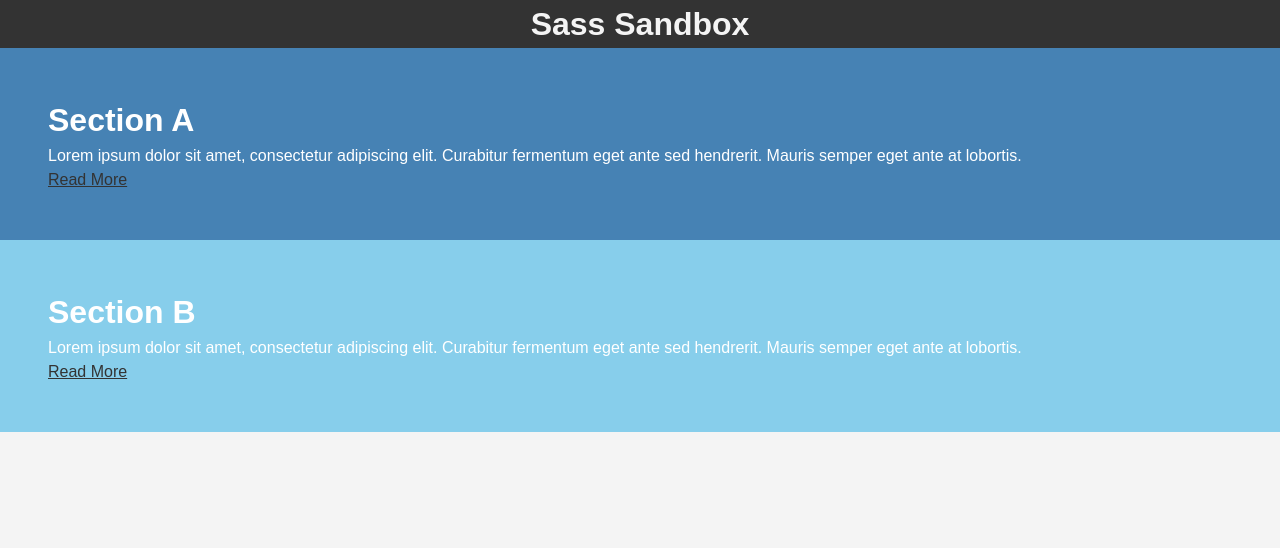
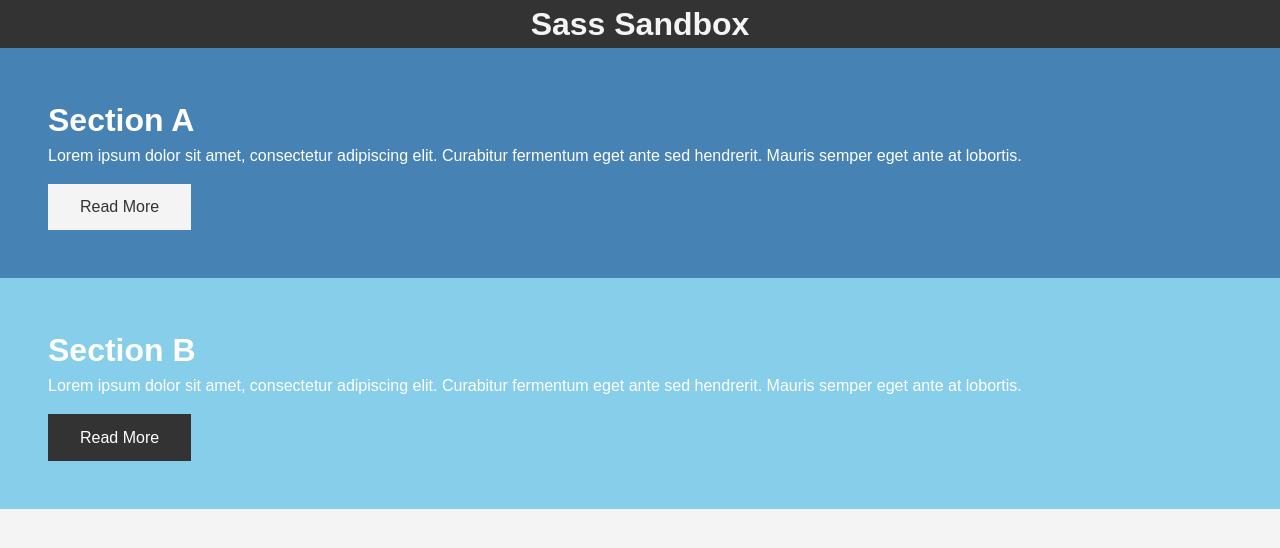
Before and after one commit to Object-ions/scss-sandbox, a React (Create React App) app: page / in a window 1280 px wide. Shown: the top 548 px of the page. Built offline with nearby package versions, Linux system fonts and the light colour scheme.

Commit message:
Add inheritance and contrast

```diff
--- a/src/Components/App.scss
+++ b/src/Components/App.scss
@@ -39,10 +39,24 @@ header {
   }
 }
 
-a {
-  color: #333;
+%btn-shared {
+  display: inline-block;
+  padding: 0.7rem 2rem;
+  border: none;
+  cursor: pointer;
+  text-decoration: none;
+  margin-top: 1rem;
+}
 
-  &:hover {
-    color: coral;
+.btn {
+  &-light {
+    @extend %btn-shared;
+    background: $light-color;
+    color: #333;
+  }
+  &-dark {
+    @extend %btn-shared;
+    background: $dark-color;
+    color: #fff;
   }
 }
```
